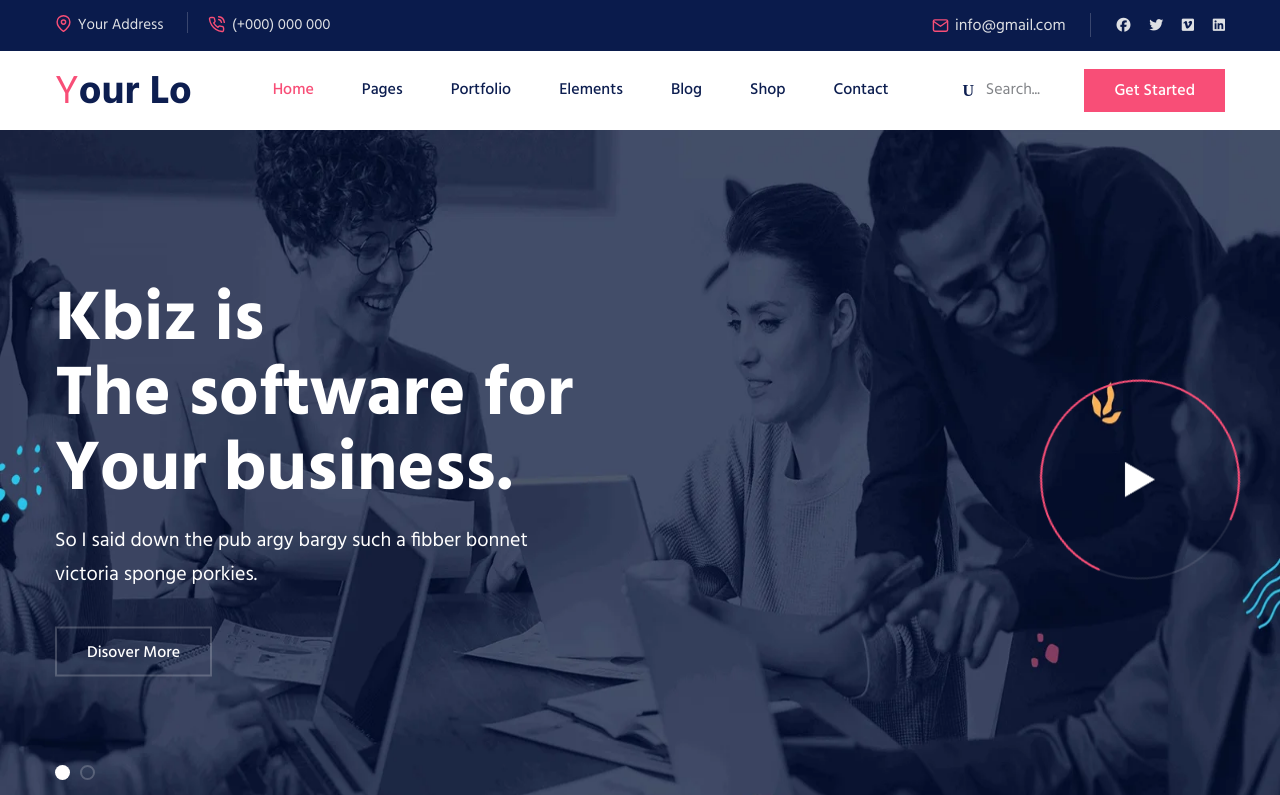
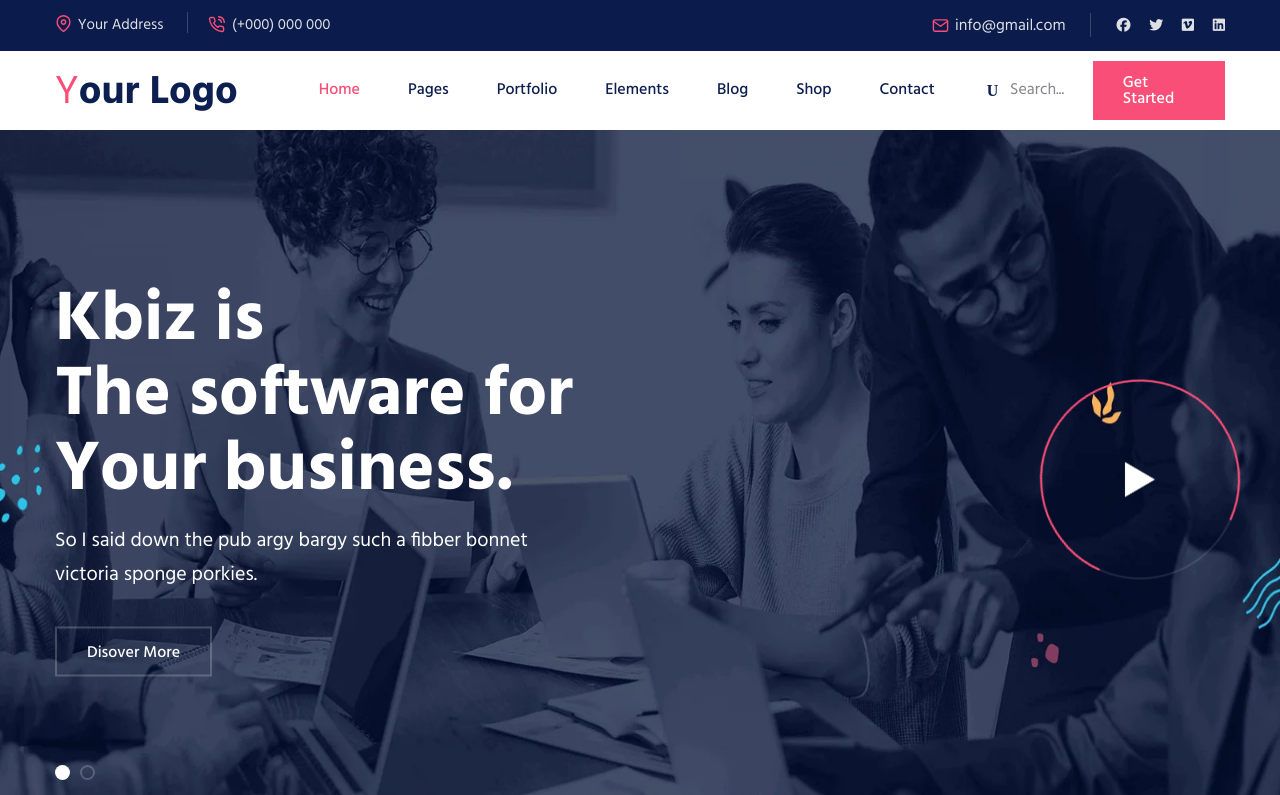
Before and after one commit to WebDeveloperJohorul/Business-Website-design-Development, a plain HTML site: page index.html in a window 1280 px wide. Shown: the top 795 px of the page. Drawn offline with Linux system fonts and the light colour scheme; files whose address does not match are found by name.

Commit message:
Update index.html

```diff
--- a/index.html
+++ b/index.html
@@ -87,7 +87,7 @@
                     <nav>
                         <!-- Menu Toggle btn-->
                         <div class="menu-toggle">
-                            <div class="logo"><a href="index.html" class="logo-text"><span class="primary-color normal">Y</span>our Lo</a></div>
+                            <div class="logo"><a href="index.html" class="logo-text"><span class="primary-color normal">Y</span>our Logo</a></div>
                             <div class="searchbar-part hide-desktop">
                                 <div class="searchbar" id="icon_searchs">
                                     <a href="#"><span aria-hidden="true" class="icon_search"></span> Search... </a>
```
